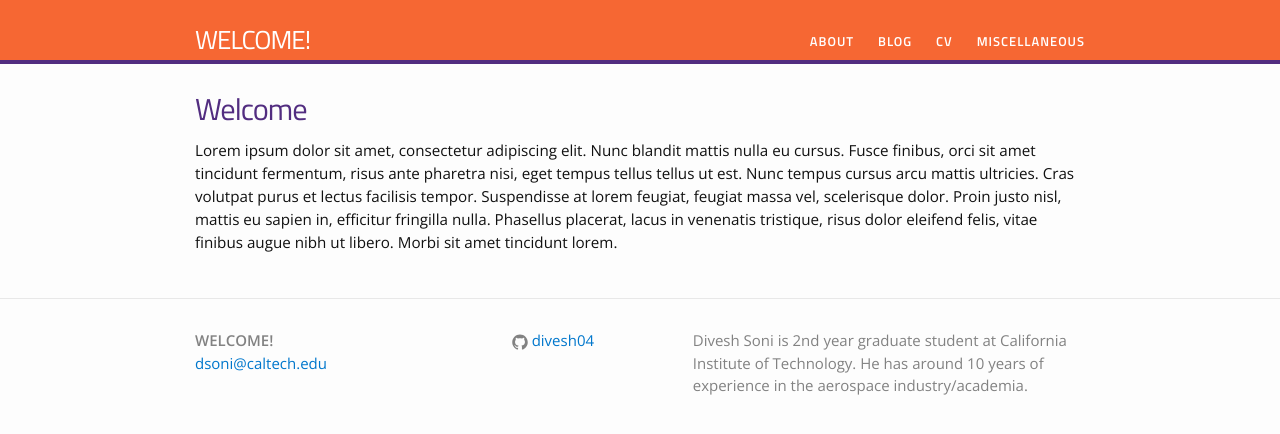
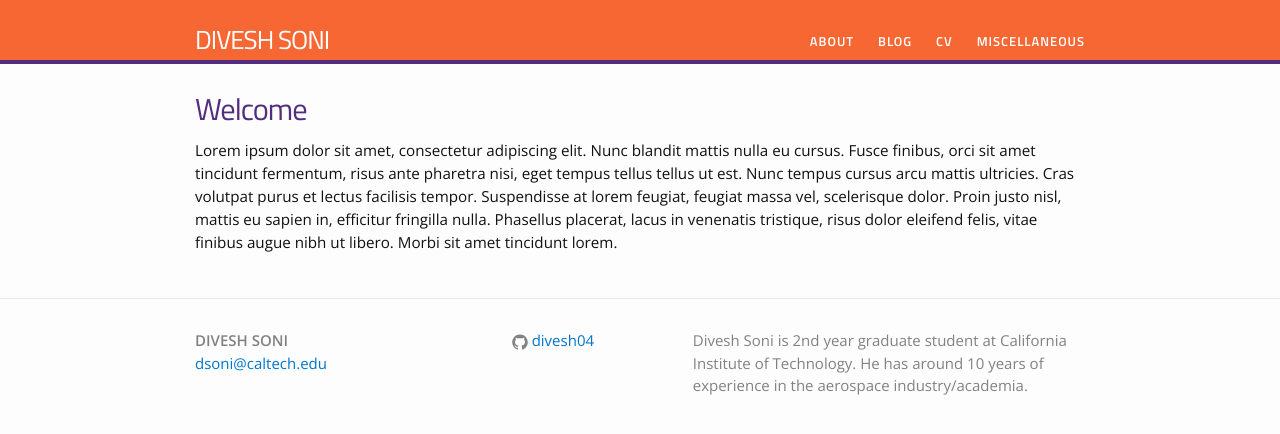
Before and after one commit to divesh04/divesh04.github.io, a Jekyll site: the page built from index.html, in a window 1280 px wide. Shown: the top 434 px of the page. Built offline with Jekyll 4.4.1, drawn with Linux system fonts in a browser that asks for light colours.

Commit message:
title change

```diff
--- a/_config.yml
+++ b/_config.yml
@@ -1,5 +1,5 @@
 # Site settings
-title: WELCOME!
+title: DIVESH SONI
 email: dsoni@caltech.edu
 description: > # this means to ignore newlines until "baseurl:"
   Divesh Soni is 2nd year graduate student at California Institute of Technology. He has around 10 years of experience in the aerospace industry/academia.
```
